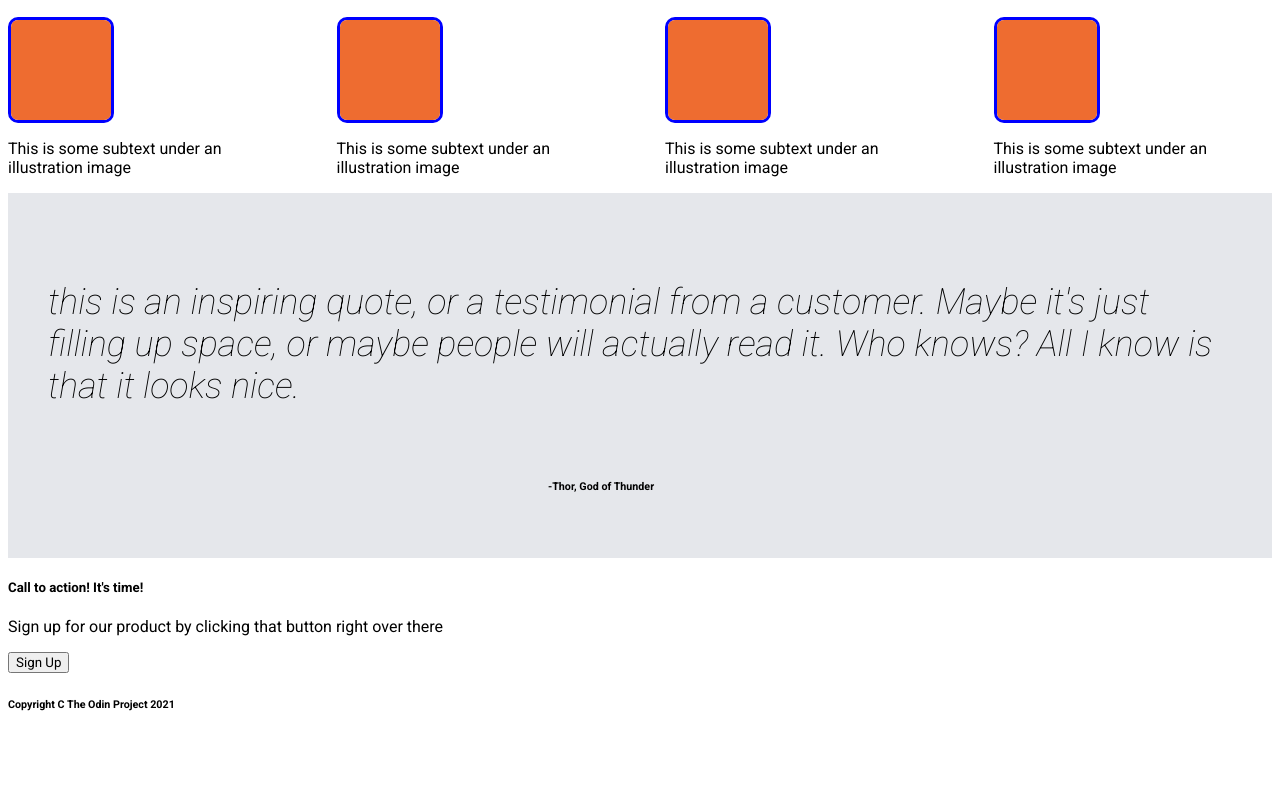
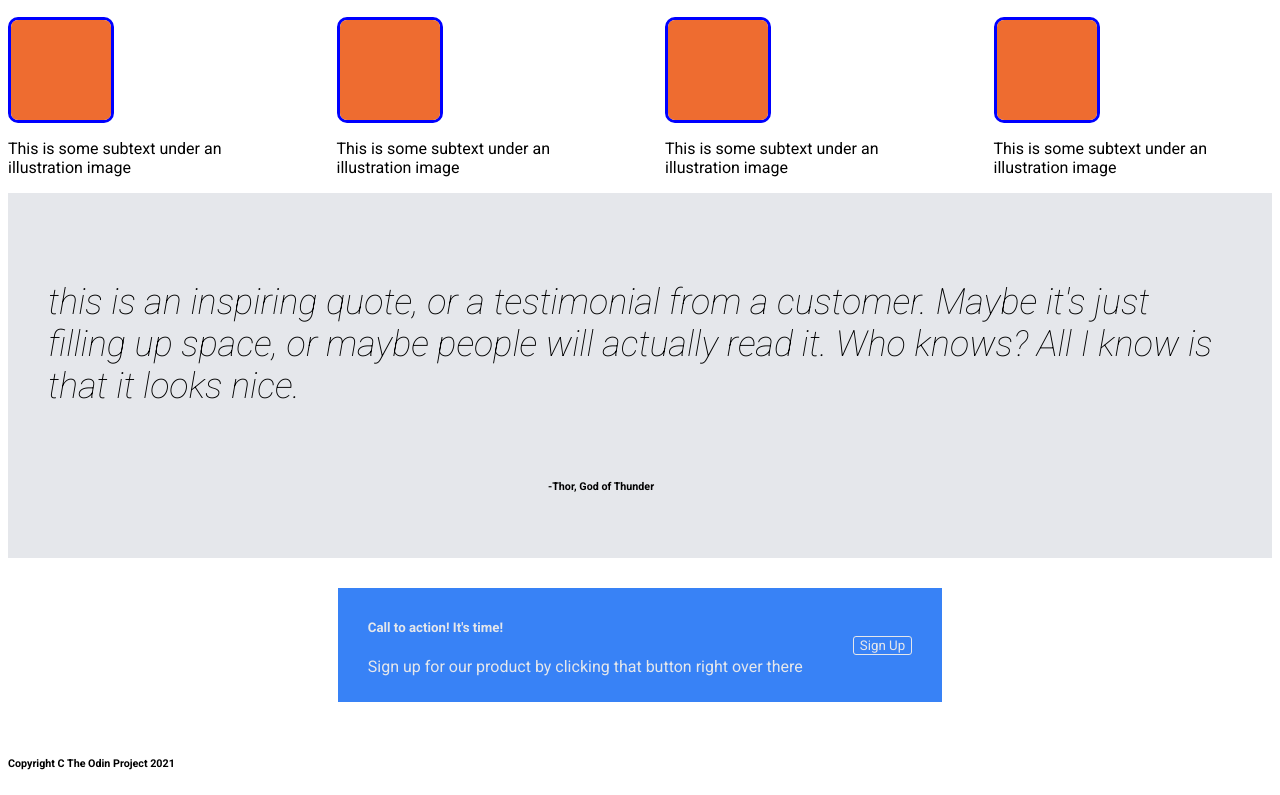
Before and after one commit to JPerey/TOP-Landing-Page-Project, a plain HTML site: page index.html in a window 1280 px wide. Shown: the part 420-1215 px from the top of the page. Before the commit the page ends 1156 px from the top, so only its background shows below. Drawn offline with Linux system fonts and the light colour scheme.

Commit message:
completed 4th section of landing page project

```diff
--- a/index.html
+++ b/index.html
@@ -60,6 +60,7 @@
         </div>
     </div>
     <div id="bottom-4">
+        <div class="bottom-4-blue-square">
             <div class="bottom-4-blurb">
                 <h5>Call to action! It's time!</h5>
                 <p>Sign up for our product by clicking that button right over there
@@ -69,6 +70,7 @@
                 <button>Sign Up</button>
             </div>
         </div>
+    </div>
 
 </body>
 <footer>
--- a/styles.css
+++ b/styles.css
@@ -87,3 +87,27 @@ a {
 #bottom-3 h6 {
     padding: 0 0 0 500px;
 }
+
+#bottom-4 {
+    display: flex;
+    justify-content: center;
+    align-items: center;
+    color: #E5E7EB;
+}
+
+.bottom-4-blue-square {
+    background-color: #3882F6;
+    margin: 30px;
+    display: flex;
+    justify-content: space-between;
+    gap: 50px;
+    align-items: center;
+    padding: 10px 30px 10px 30px;
+}
+
+.bottom-4-blue-square button {
+    background-color: #3882F6;
+    color: #E5E7EB;
+    border: 1px solid;
+    border-radius: 3px;
+}
```
Lines whose indentation alone changed are shown as unchanged.
